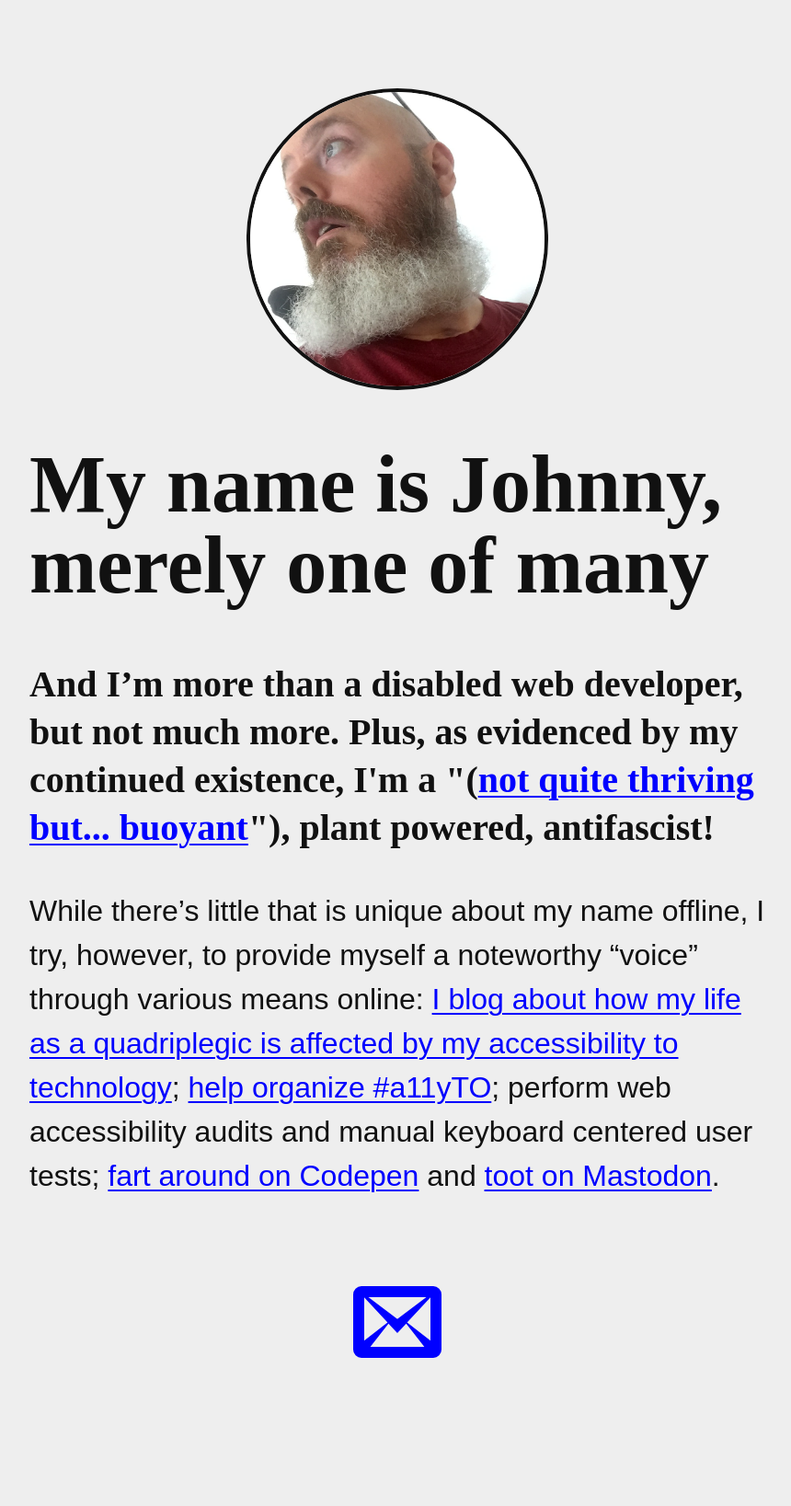
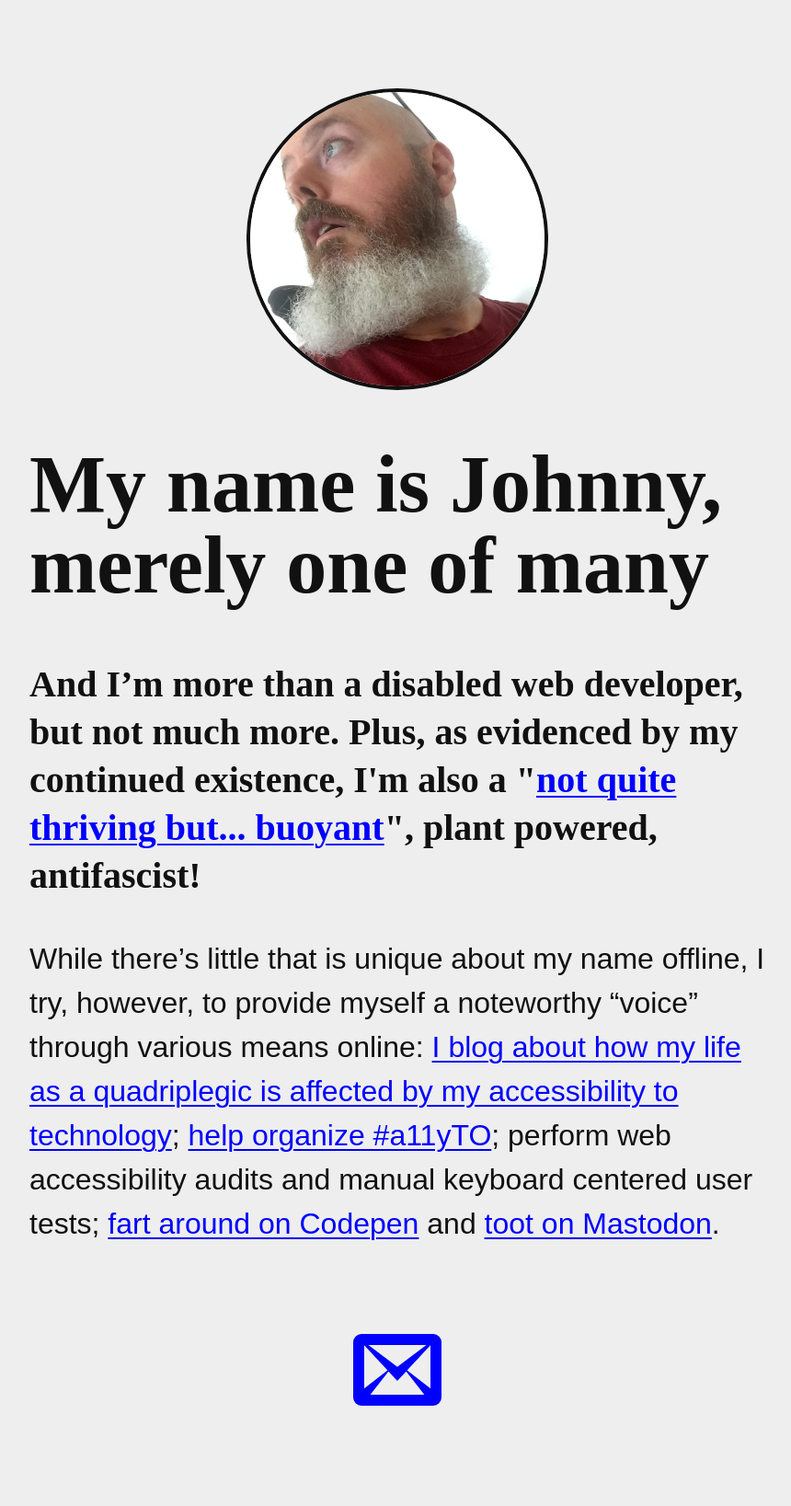
Before and after one commit to abledaccess/johnnydaux.org, a Jekyll site: the page built from index.md, in a window 1280 px wide. Shown: the whole page at 92% size, without its empty margins (208-1068 px from the left). Built offline with Jekyll 4.4.1, drawn with Linux system fonts in a browser that asks for light colours; some web fonts are replaced; before the commit the page ends 1585 px from its top, so only the background shows below that.

Commit message:
Fix update

```diff
--- a/index.md
+++ b/index.md
@@ -7,6 +7,6 @@
   exclude: "no"
 ---
 
-<p class="lede">And I’m more than a disabled web developer, but not much more. Plus, as evidenced by my continued existence, I'm a "(<a href="https://propagandhi.com/music/at-peace">not quite thriving but... buoyant</a>"), plant powered, antifascist!</p>
+<p class="lede">And I’m more than a disabled web developer, but not much more. Plus, as evidenced by my continued existence, I'm also a "<a href="https://propagandhi.com/music/at-peace">not quite thriving but... buoyant</a>", plant powered, antifascist!</p>
 
 While there's little that is unique about my name offline, I try, however, to provide myself a noteworthy "voice" through various means online: [I blog about how my life as a quadriplegic is affected by my accessibility to technology](https://abledaccess.com); [help organize #a11yTO](http://a11yto.com); perform web accessibility audits and manual keyboard centered user tests; [fart around on Codepen](https://codepen.io/johnnydaux) and <a rel="me" href="https://mastodon.social/@johnnydaux">toot on Mastodon</a>.
```
